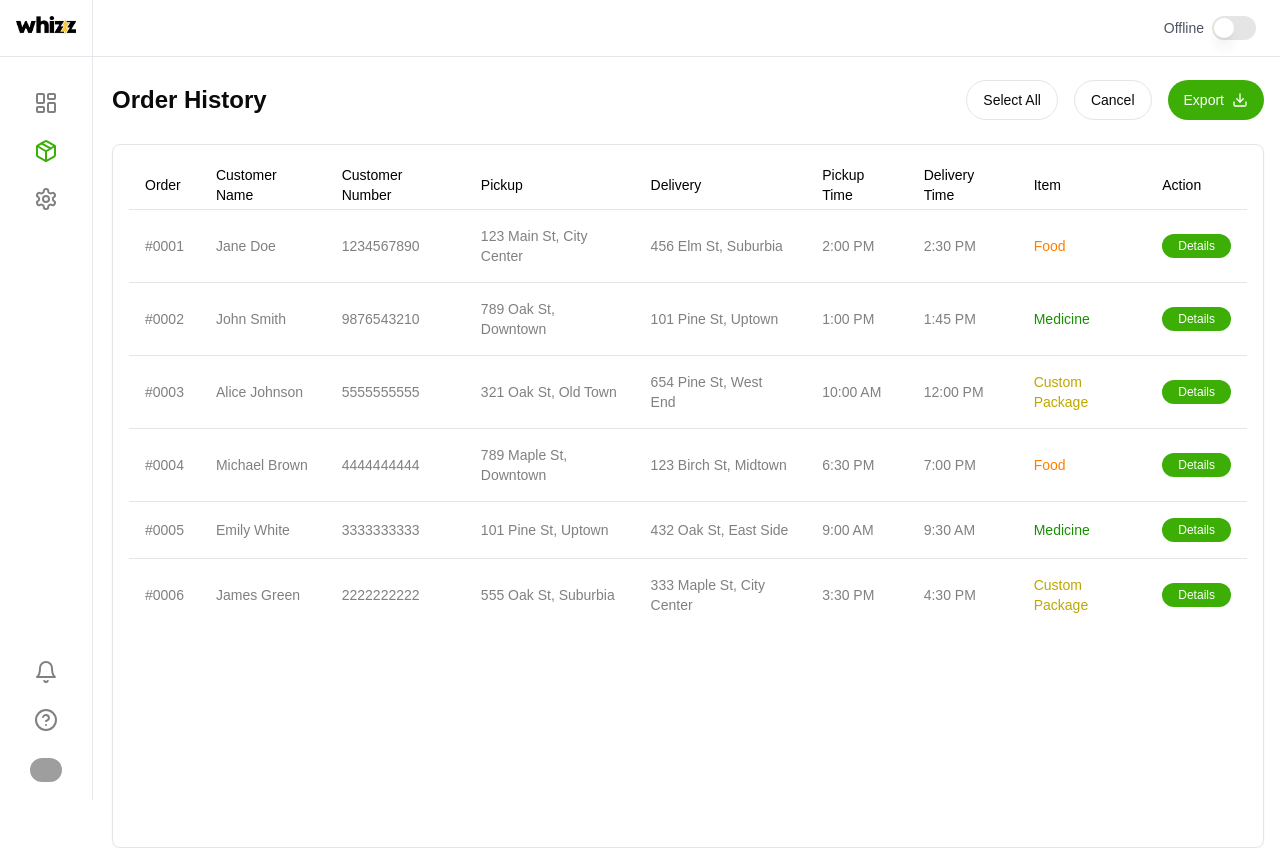
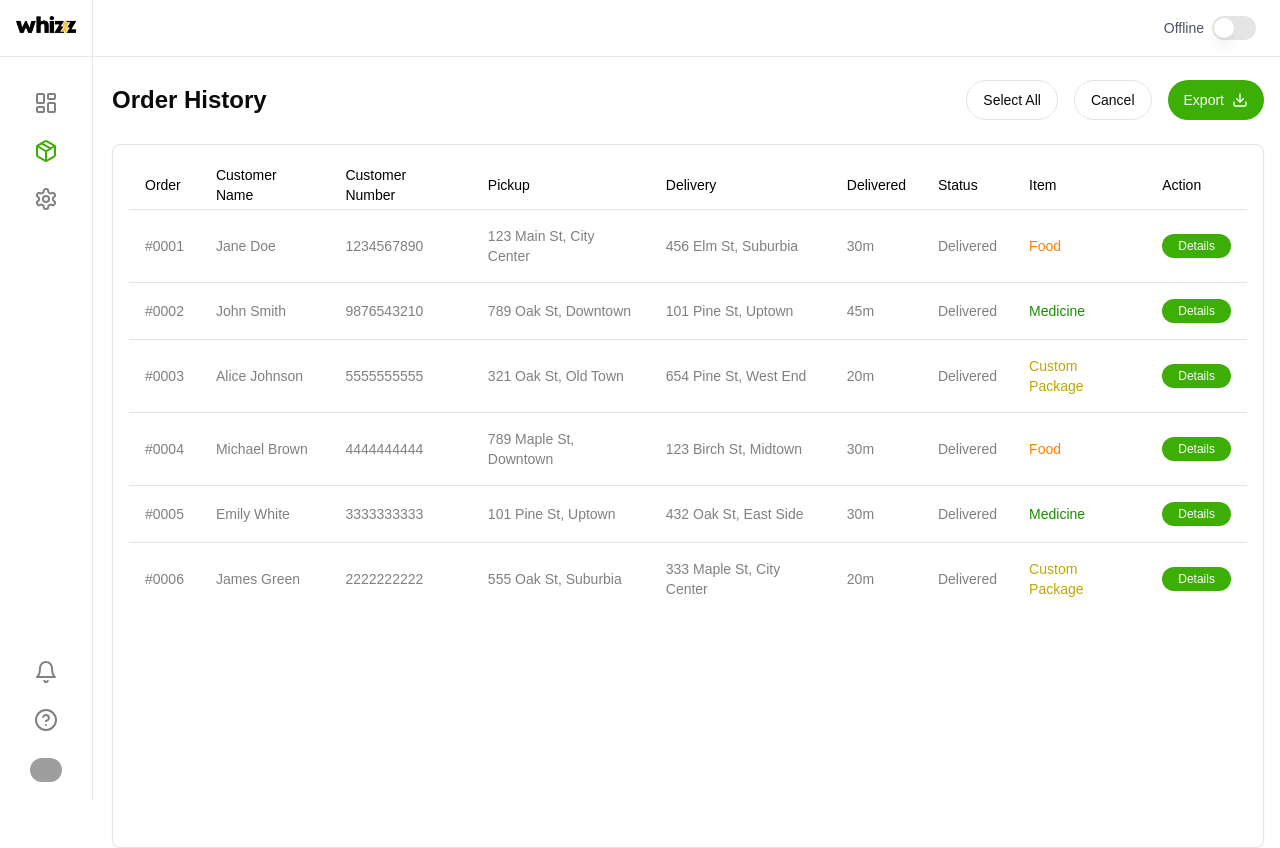
Before and after one commit to vedantbhamare-11/whizz-dashboard, a Next.js app: page /orders in a window 1280 px wide. Built offline with nearby package versions, Linux system fonts and the light colour scheme; grey boxes are pictures that could not be loaded.

Commit message:
added new cols to the order history table

```diff
--- a/src/components/orders/OrderHistorySection.tsx
+++ b/src/components/orders/OrderHistorySection.tsx
@@ -1,34 +1,58 @@
-import { useState } from "react";
-import { useSelector } from "react-redux";
-import { RootState } from "@/redux/store";
+import { useSelector } from "react-redux"; // Import useSelector
+import { RootState } from "@/redux/store"; // Import RootState for type safety
+import { Checkbox } from "@/components/ui/checkbox";
 import { Table, TableBody, TableCell, TableHead, TableHeader, TableRow } from "@/components/ui/table";
-import { Order, OrderType } from "@/redux/orderHistorySlice";
-import OrderDetailModal from "./OrderDetailModal";
+import { Order, OrderType } from "@/redux/orderHistorySlice"; // Import Order type
+import { parse, differenceInMinutes, isValid } from 'date-fns'; // Using date-fns for time manipulation
 
-const OrderHistorySection = () => {
+interface OrderHistorySectionProps {
+  isSelecting: boolean;
+  selectedOrders: Set<string>;
+  setSelectedOrders: React.Dispatch<React.SetStateAction<Set<string>>>;
+  onOrderClick: (order: Order) => void; // Add onOrderClick function prop
+}
+
+const OrderHistorySection = ({
+  isSelecting,
+  selectedOrders,
+  setSelectedOrders,
+  onOrderClick, // Accept onOrderClick function as prop
+}: OrderHistorySectionProps) => {
   const orders = useSelector((state: RootState) => state.orderHistory);
-  const [selectedOrder, setSelectedOrder] = useState<null | Order>(null); // Track selected order
 
-  const handleOrderClick = (orderId: string) => {
-    const order = orders.find((order) => order.id === orderId);
-    if (order) {
-      setSelectedOrder(order);
+  const handleCheckboxChange = (orderId: string) => {
+    const newSelectedOrders = new Set(selectedOrders);
+    if (newSelectedOrders.has(orderId)) {
+      newSelectedOrders.delete(orderId);
     } else {
-      setSelectedOrder(null);
+      newSelectedOrders.add(orderId);
     }
+    setSelectedOrders(newSelectedOrders);
   };
 
-  // Function to get the color for the order type
+  const calculateDeliveredTime = (pickupTime: string | undefined, deliveryTime: string | undefined) => {
+    if (!pickupTime || !deliveryTime) return "N/A";
+    const pickupDate = parse(pickupTime, "hh:mm a", new Date());
+    const deliveryDate = parse(deliveryTime, "hh:mm a", new Date());
+    if (!isValid(pickupDate) || !isValid(deliveryDate)) return "N/A";
+    const minutes = differenceInMinutes(deliveryDate, pickupDate);
+    return `${minutes}m`;
+  };
+
+  const getOrderStatus = (pickupTime: string | undefined, deliveryTime: string | undefined) => {
+    return deliveryTime ? "Delivered" : "Canceled";
+  };
+
   const getOrderTypeColor = (type: OrderType) => {
     switch (type) {
       case OrderType.FOOD:
-        return "text-[#FF8000]";  // Food type color
+        return "text-[#FF8000]";
       case OrderType.MEDICINE:
-        return "text-[#188F00]";  // Medicine type color
+        return "text-[#188F00]";
       case OrderType.CUSTOM_PACKAGE:
-        return "text-[#BDA700]";  // Custom Package type color
+        return "text-[#BDA700]";
       default:
-        return "text-[#808080]";  // Default gray color for unknown types
+        return "text-[#808080]";
     }
   };
 
@@ -37,13 +61,14 @@ const OrderHistorySection = () => {
       <Table>
         <TableHeader>
           <TableRow>
+            {isSelecting && <TableHead className="text-black">Select</TableHead>}
             <TableHead className="text-black">Order</TableHead>
             <TableHead className="text-black">Customer Name</TableHead>
             <TableHead className="text-black">Customer Number</TableHead>
             <TableHead className="text-black">Pickup</TableHead>
             <TableHead className="text-black">Delivery</TableHead>
-            <TableHead className="text-black">Pickup Time</TableHead>
-            <TableHead className="text-black">Delivery Time</TableHead>
+            <TableHead className="text-black">Delivered</TableHead>
+            <TableHead className="text-black">Status</TableHead>
             <TableHead className="text-black">Item</TableHead>
             <TableHead className="text-black">Action</TableHead>
           </TableRow>
@@ -56,17 +81,25 @@ const OrderHistorySection = () => {
           ) : (
             orders.map((order) => (
               <TableRow key={order.id}>
+                {isSelecting && (
+                  <TableCell>
+                    <Checkbox
+                      checked={selectedOrders.has(order.id)}
+                      onChange={() => handleCheckboxChange(order.id)}
+                    />
+                  </TableCell>
+                )}
                 <TableCell className="text-[#808080]">#{order.id}</TableCell>
                 <TableCell className="text-[#808080]">{order.customerName}</TableCell>
                 <TableCell className="text-[#808080]">{order.customerNumber}</TableCell>
                 <TableCell className="text-[#808080]">{order.pickup}</TableCell>
                 <TableCell className="text-[#808080]">{order.delivery}</TableCell>
-                <TableCell className="text-[#808080]">{order.pickupTime || "N/A"}</TableCell>
-                <TableCell className="text-[#808080]">{order.deliveryTime || "N/A"}</TableCell>
+                <TableCell className="text-[#808080]">{calculateDeliveredTime(order.pickupTime, order.deliveryTime)}</TableCell>
+                <TableCell className="text-[#808080]">{getOrderStatus(order.pickupTime, order.deliveryTime)}</TableCell>
                 <TableCell className={getOrderTypeColor(order.type)}>{order.type}</TableCell>
                 <TableCell>
                   <button
-                    onClick={() => handleOrderClick(order.id)}
+                    onClick={() => onOrderClick(order)} // Trigger onOrderClick with the order data
                     className="bg-[#3CAE06] text-xs text-white rounded-full px-4 py-1"
                   >
                     Details
@@ -77,14 +110,6 @@ const OrderHistorySection = () => {
           )}
         </TableBody>
       </Table>
-
-      {/* Modal for displaying selected order details */}
-      {selectedOrder && (
-        <OrderDetailModal
-          order={selectedOrder}
-          onClose={() => setSelectedOrder(null)} // Close modal when clicking close button
-        />
-      )}
     </div>
   );
 };
--- a/src/redux/orderHistorySlice.ts
+++ b/src/redux/orderHistorySlice.ts
@@ -47,7 +47,7 @@ const initialState: Order[] = [
     pickup: "321 Oak St, Old Town",
     delivery: "654 Pine St, West End",
     pickupTime: "10:00 AM",
-    deliveryTime: "12:00 PM",
+    deliveryTime: "10:20 AM",
   },
   {
     id: "0004",
@@ -77,7 +77,7 @@ const initialState: Order[] = [
     pickup: "555 Oak St, Suburbia",
     delivery: "333 Maple St, City Center",
     pickupTime: "3:30 PM",
-    deliveryTime: "4:30 PM",
+    deliveryTime: "3:50 PM",
   },
 ];
 
```
